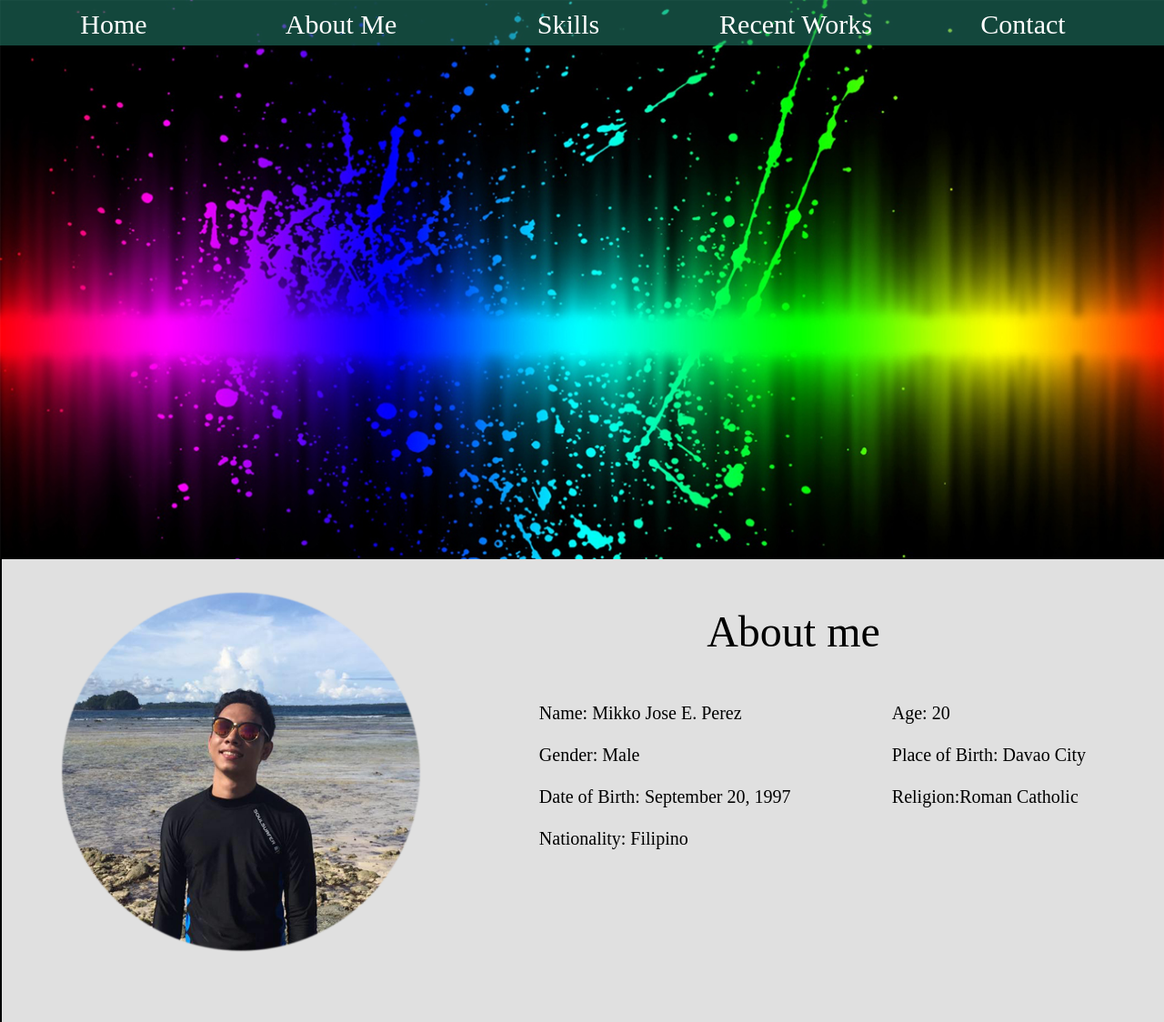
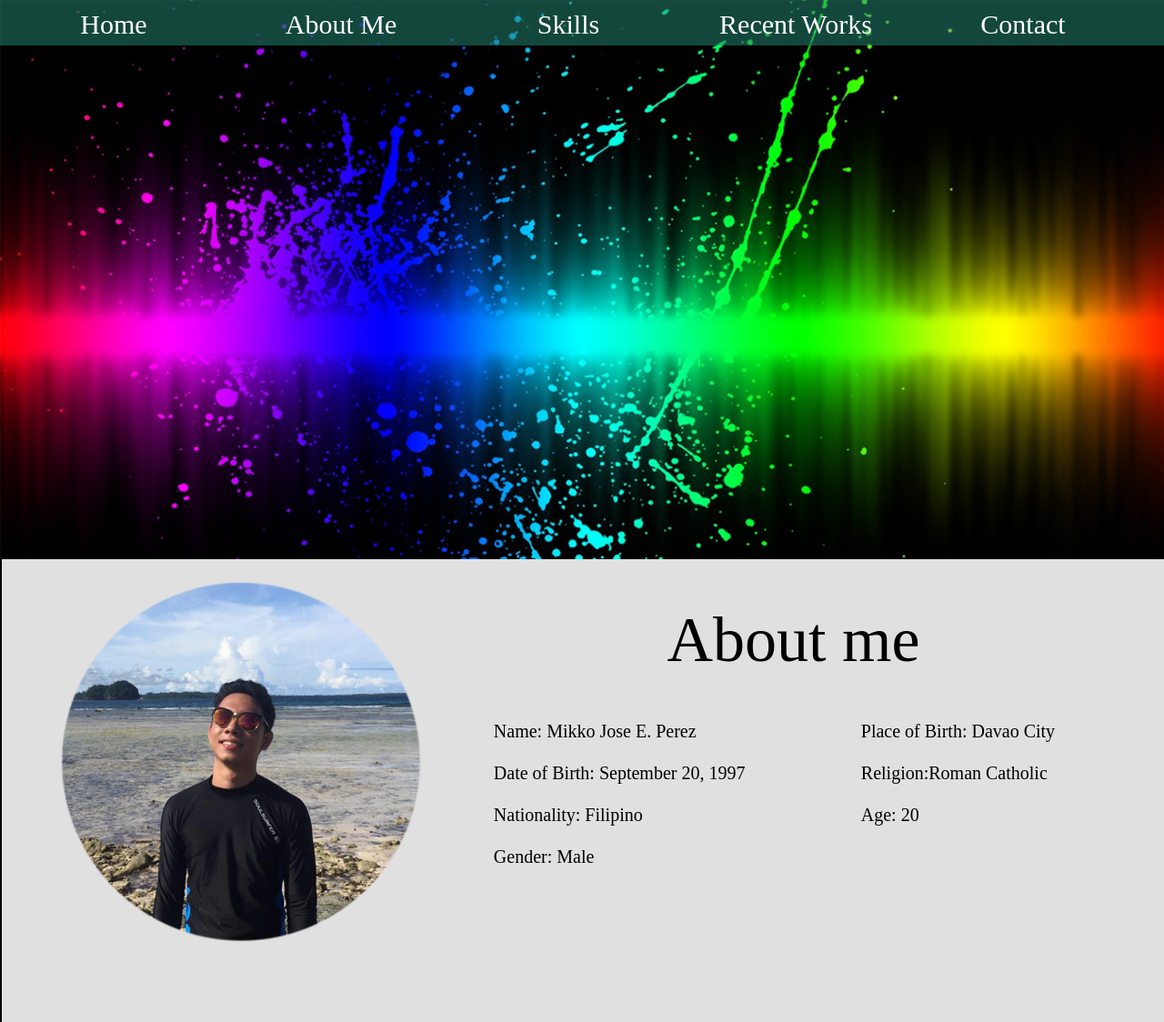
Before and after one commit to mikko12349/PEREZ_Mikko_PersonalWebsite, a PHP site: page / in a window 1280 px wide. Shown: the top 1124 px of the page at 91% size. Run offline with PHP 8.4, Linux system fonts and the light colour scheme; some libraries are stand-ins or nearby versions; some web fonts are replaced.

Commit message:
added styles on fonts, in about me section

```diff
--- a/index.html
+++ b/index.html
@@ -44,21 +44,22 @@
 			<tr>
 				<td rowspan="2" width=5%></td>
 				<td	rowspan="2" width=20% ><img src="images/mikko.png" width="400px" height="400px"></td>
-				<td colspan="3" height=30%><font size=60><p align="center">About me</p></font></td>
+				<td colspan="3" height=30%><p id="about" align="center">About me</p></td>
 			</tr>
 			<tr>
 				<td width=10%></td>
 				<td valign="top">
 					<p id="name">Name: Mikko Jose E. Perez</br></br>
-					Gender: Male</br></br>
 					Date of Birth: September 20, 1997</br></br>
-					Nationality: Filipino</p>
+					Nationality: Filipino</br></br>
+					Gender: Male</p>
 				</td>
 				<td valign="top">
-					<p id="age">Age: 20</br></br>
+					<p id="age">
 					Place of Birth: Davao City</br></br>
 					Religion:Roman Catholic
-					</br></br></br></br></p>
+					</br></br>
+					Age: 20</br></br></p>
 				</td>
 			</tr>
 			<tr>
--- a/styles/styles.css
+++ b/styles/styles.css
@@ -59,10 +59,16 @@ a{
 	color:inherit;
 
 }
+#about{
+	font-size:70px;
+	font-family:Rosewood Std;
+}
 #name{
 	font-family:Lithos Pro;
 	font-size:20px;
 	text-align:left;
+	margin-left:-50px;
+	padding-left:0px;
 }
 #age{
 	font-family:Lithos Pro;
```
